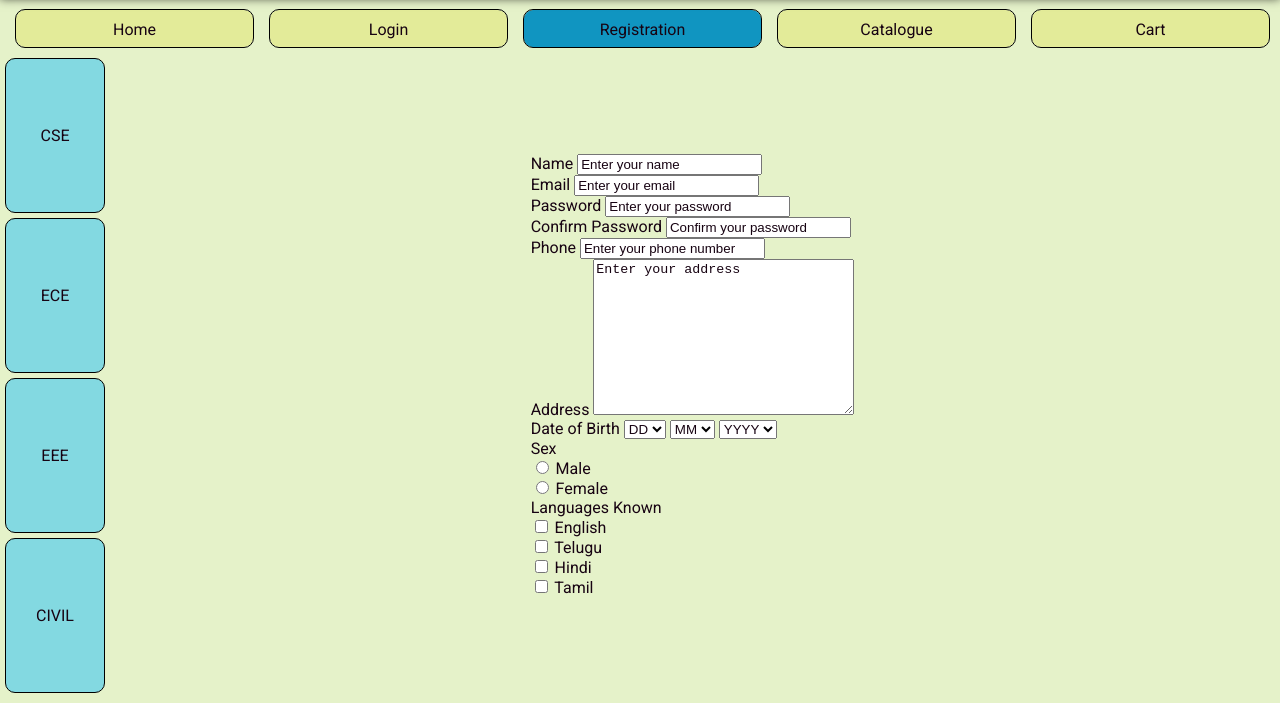
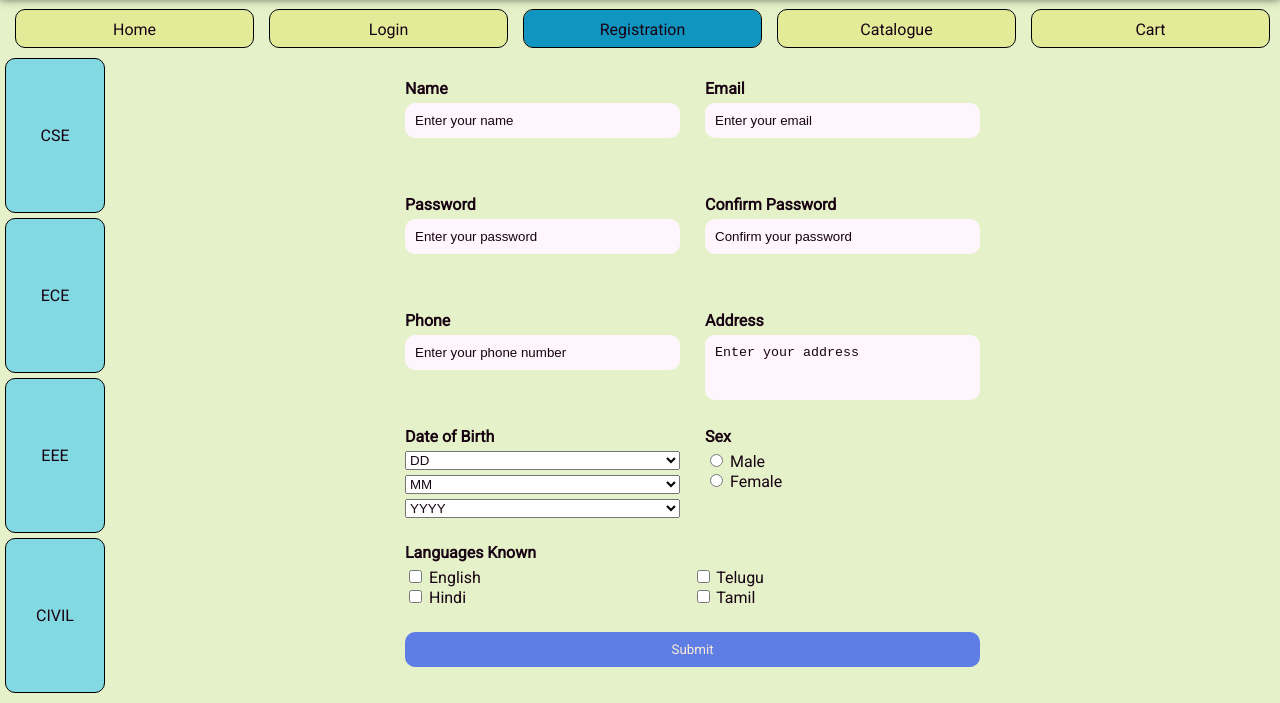
Before and after one commit to dragon-slayer875/web-dev-lab, a plain HTML site: page registration.html in a window 1280 px wide. Shown: the part 97-800 px from the top of the page. Drawn offline with Linux system fonts and the light colour scheme.

Commit message:
Add registration page

```diff
--- a/registration.html
+++ b/registration.html
@@ -95,7 +95,7 @@
                                     name="address"
                                     id="address"
                                     cols="30"
-                                    rows="10"
+                                    rows="3"
                                     placeholder="Enter your address"
                                     required
                                 ></textarea>
@@ -120,6 +120,7 @@
                             </div>
                             <div class="form-item">
                                 <label>Sex</label>
+                                <div class="radio-items">
                                     <div class="radio-item">
                                         <input
                                             type="radio"
@@ -141,24 +142,50 @@
                                         <label for="female">Female</label>
                                     </div>
                                 </div>
+                            </div>
                             <div class="form-item">
                                 <label>Languages Known</label>
+                                <div class="options">
                                     <div>
-                                    <input type="checkbox" id="english" name="languages" value="english">
+                                        <input
+                                            type="checkbox"
+                                            id="english"
+                                            name="languages"
+                                            value="english"
+                                        />
                                         <label for="english">English</label>
                                     </div>
                                     <div>
-                                    <input type="checkbox" id="telugu" name="languages" value="telugu">
+                                        <input
+                                            type="checkbox"
+                                            id="telugu"
+                                            name="languages"
+                                            value="telugu"
+                                        />
                                         <label for="telugu">Telugu</label>
                                     </div>
                                     <div>
-                                    <input type="checkbox" id="hindi" name="languages" value="hindi">
+                                        <input
+                                            type="checkbox"
+                                            id="hindi"
+                                            name="languages"
+                                            value="hindi"
+                                        />
                                         <label for="hindi">Hindi</label>
                                     </div>
                                     <div>
-                                    <input type="checkbox" id="tamil" name="languages" value="tamil">
+                                        <input
+                                            type="checkbox"
+                                            id="tamil"
+                                            name="languages"
+                                            value="tamil"
+                                        />
                                         <label for="tamil">Tamil</label>
                                     </div>
+                                </div>
+                            </div>
+                            <div class="form-item">
+                                <button type="submit">Submit</button>
                             </div>
                         </form>
                     </div>
--- a/styles.css
+++ b/styles.css
@@ -203,3 +203,61 @@ body {
 .cart-item {
     background-color: rgb(255, 248, 248);
 }
+
+form {
+    display: grid;
+    grid-template-columns: repeat(2, 1fr);
+    grid-template-rows: repeat(4, 1fr);
+    gap: 25px;
+    align-items: start;
+}
+
+.form-item {
+    display: grid;
+    grid-template-rows: repeat(2, auto);
+    align-items: center;
+    gap: 5px;
+}
+
+.form-item > label {
+    font-weight: bold;
+}
+
+.form-item > input {
+    padding: 10px;
+    border: none;
+    border-radius: 10px;
+    background-color: #fff5fc;
+}
+
+textarea {
+    padding: 10px;
+    border: none;
+    border-radius: 10px;
+    background-color: #fff5fc;
+    resize: none;
+}
+
+
+.form-item:nth-child(9),.form-item:nth-child(10) {
+    grid-column: span 2;
+}
+
+.options {
+    display: grid;
+    grid-template-columns: repeat(2, 1fr);
+    align-items: center;
+}
+
+.form-item > button {
+    padding: 10px;
+    border: none;
+    border-radius: 10px;
+    background-color: #5f7ee5;
+    -webkit-text-fill-color: antiquewhite;
+    font-family: inherit;
+}
+
+.form-item > button:hover {
+    background-color: #1095c1;
+}
```
Lines whose indentation alone changed are shown as unchanged.
